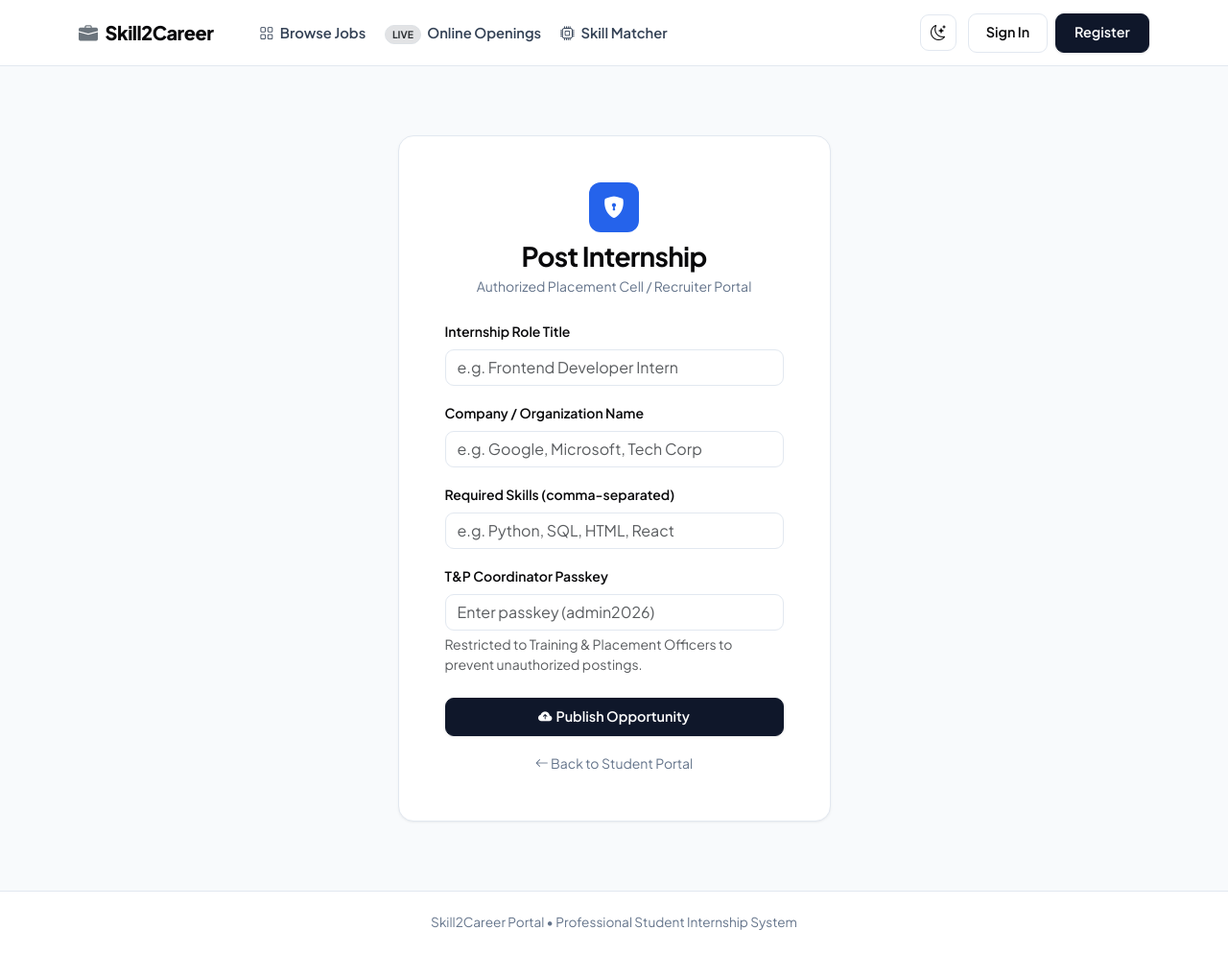
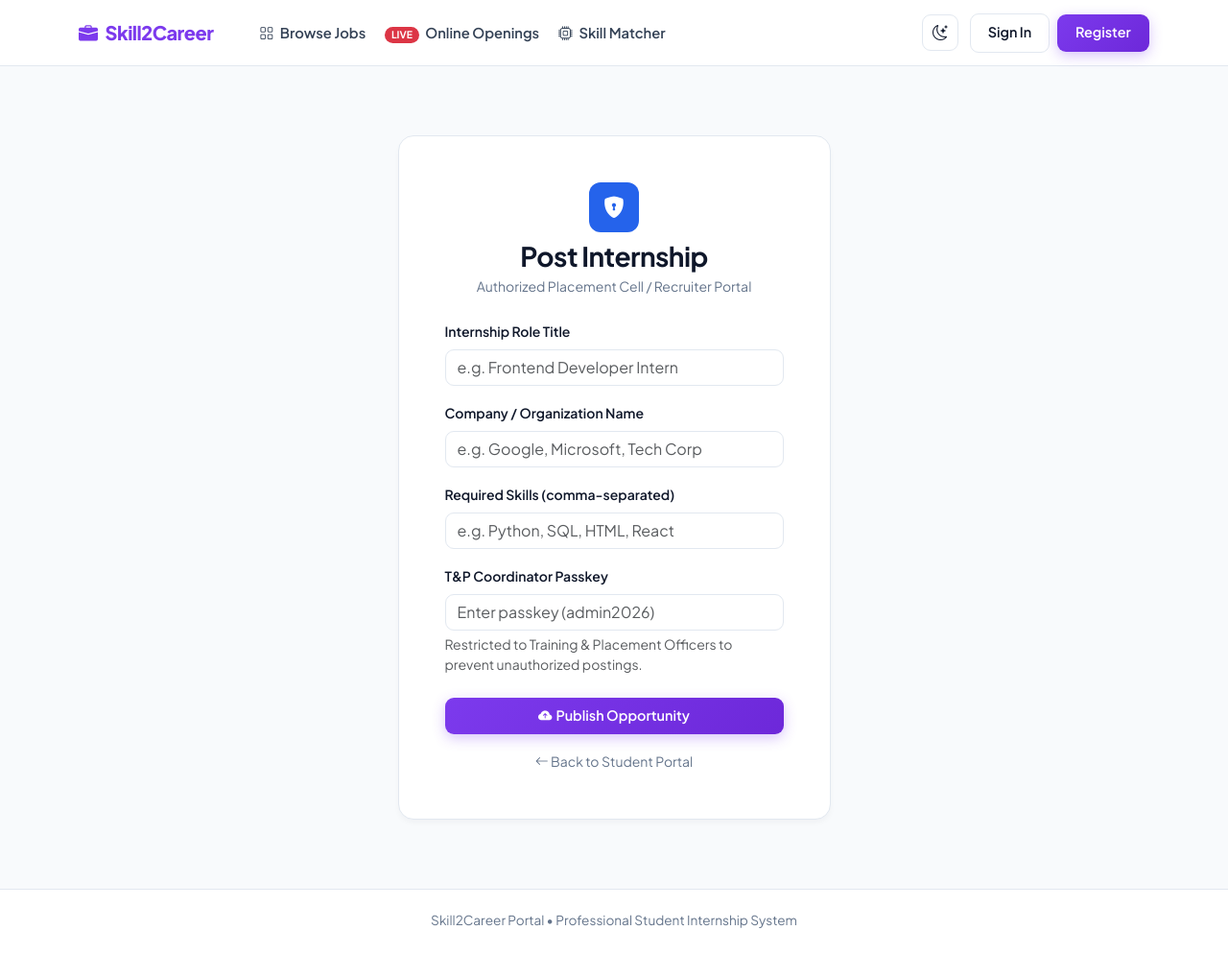
Before and after one commit to karannyx/internship-portal-microproject, a Flask app: page /add_job in a window 1280 px wide. Shown: the whole page at 96% size. After the commit the page ends 967 px from the top, so only its background shows below. Run offline with Flask 3, Linux system fonts and the light colour scheme.

Commit message:
Switch theme to modern electric violet and obsidian palette

```diff
--- a/templates/base.html
+++ b/templates/base.html
@@ -23,46 +23,42 @@
 
     <style>
         /* ====================================================
-           MINIMALIST ZINC & MONOCHROME GREY PALETTE (VERCEL / GITHUB STYLE)
+           PREMIUM MODERN VIOLET / OBSIDIAN PALETTE
            ==================================================== */
         :root {
-            --brand-icon: #71717a;
+            --primary: #7c3aed;          /* Premium Electric Violet */
+            --primary-hover: #6d28d9;
+            --primary-subtle: #f5f3ff;
+            --accent-glow: rgba(124, 58, 237, 0.15);
         }
 
-        /* LIGHT THEME (Crisp Zinc White & Deep Charcoal) */
+        /* LIGHT THEME (Crisp Minimalist Paper & Violet Accent) */
         [data-bs-theme="light"] {
             --body-bg: #f8fafc;
             --nav-bg: #ffffff;
             --card-bg: #ffffff;
             --border-color: #e2e8f0;
-            --text-heading: #09090b;
+            --text-heading: #0f172a;
             --text-body: #334155;
             --text-muted: #64748b;
-            --card-shadow: 0 1px 3px 0 rgba(0, 0, 0, 0.05), 0 1px 2px -1px rgba(0, 0, 0, 0.05);
-            --badge-bg: #f1f5f9;
-            --badge-text: #0f172a;
-            --btn-main-bg: #0f172a;       /* Deep Matte Black */
-            --btn-main-text: #ffffff;
-            --btn-main-hover: #1e293b;
-            --btn-subtle-hover: #f1f5f9;
+            --card-shadow: 0 4px 6px -1px rgba(15, 23, 42, 0.04);
+            --badge-bg: #f5f3ff;
+            --badge-text: #7c3aed;
         }
 
-        /* DARK THEME (Deep Onyx, Studio Charcoal & Silver White) */
+        /* DARK THEME (Deep Obsidian & Neon Violet) */
         [data-bs-theme="dark"] {
-            --body-bg: #09090b;           /* Pure Deep Onyx */
-            --nav-bg: #111113;           /* Sleek Matte Header */
-            --card-bg: #141416;           /* Subtle Elevated Charcoal */
-            --border-color: #26262a;      /* Clean Minimalist Zinc Border */
-            --text-heading: #fafafa;      /* Crisp Silver White */
-            --text-body: #d4d4d8;         /* Soft Balanced Silver Slate */
-            --text-muted: #a1a1aa;
-            --card-shadow: 0 10px 25px -5px rgba(0, 0, 0, 0.6);
-            --badge-bg: #202024;
-            --badge-text: #e4e4e7;
-            --btn-main-bg: #fafafa;       /* High-contrast Crisp Silver/White */
-            --btn-main-text: #09090b;      /* Matte Black Text */
-            --btn-main-hover: #e4e4e7;
-            --btn-subtle-hover: #1f1f23;
+            --body-bg: #090812;          /* True Deep Obsidian */
+            --nav-bg: #0e0c1c;          /* Glass-like Dark Bar */
+            --card-bg: #141226;          /* Elevated Dark Purple Card */
+            --border-color: #262244;     /* Refined Violet-Tinted Border */
+            --text-heading: #f8fafc;     /* Clean Crisp White */
+            --text-body: #cbd5e1;        /* Soft High-Contrast Slate */
+            --text-muted: #94a3b8;
+            --card-shadow: 0 10px 25px -5px rgba(0, 0, 0, 0.5);
+            --badge-bg: #201c3d;
+            --badge-text: #a78bfa;
+            --primary-subtle: #241e45;
         }
 
         body {
@@ -72,30 +68,30 @@
             min-height: 100vh;
             display: flex;
             flex-direction: column;
-            transition: background-color 0.2s ease, color 0.2s ease;
+            transition: background-color 0.25s ease, color 0.25s ease;
         }
 
         h1, h2, h3, h4, h5, h6 {
             color: var(--text-heading) !important;
             font-weight: 700;
-            letter-spacing: -0.025em;
+            letter-spacing: -0.02em;
         }
 
         .text-muted {
             color: var(--text-muted) !important;
         }
 
-        /* Minimalist Navigation Bar */
+        /* Navigation Bar */
         .navbar-custom {
             background: var(--nav-bg) !important;
             border-bottom: 1px solid var(--border-color);
             padding: 0.85rem 0;
-            transition: background-color 0.2s ease, border-color 0.2s ease;
+            transition: background-color 0.25s ease, border-color 0.25s ease;
         }
 
         .navbar-brand {
             font-weight: 800;
-            color: var(--text-heading) !important;
+            color: var(--primary) !important;
             letter-spacing: -0.5px;
             font-size: 1.25rem;
         }
@@ -122,20 +118,20 @@
         }
 
         .card:hover, .card-custom:hover {
-            border-color: #52525b !important;
+            border-color: var(--primary) !important;
             transform: translateY(-2px);
         }
 
-        /* High-Contrast Minimalist Buttons */
+        /* Premium Buttons */
         .btn-primary-custom {
-            background: var(--btn-main-bg) !important;
-            color: var(--btn-main-text) !important;
-            border: 1px solid var(--btn-main-bg) !important;
+            background: linear-gradient(135deg, #7c3aed, #6d28d9) !important;
+            color: #ffffff !important;
+            border: none !important;
             font-weight: 600;
             border-radius: 9px;
             padding: 0.55rem 1.2rem;
             font-size: 0.9rem;
-            box-shadow: 0 1px 3px 0 rgba(0, 0, 0, 0.1);
+            box-shadow: 0 4px 14px rgba(124, 58, 237, 0.3);
             transition: all 0.2s ease;
             text-decoration: none;
             display: inline-flex;
@@ -229,7 +225,7 @@
 <nav class="navbar navbar-expand-lg navbar-custom sticky-top">
     <div class="container">
         <a class="navbar-brand d-flex align-items-center gap-2" href="/">
-            <i class="bi bi-briefcase-fill text-secondary"></i> Skill2Career
+            <i class="bi bi-briefcase-fill"></i> Skill2Career
         </a>
         <button class="navbar-toggler border-0 shadow-none" type="button" data-bs-toggle="collapse" data-bs-target="#navMenu">
             <i class="bi bi-list fs-2 text-secondary"></i>
@@ -241,7 +237,7 @@
                 </li>
                 <li class="nav-item">
                     <a class="nav-link px-2" href="/live_jobs">
-                        <span class="badge bg-secondary-subtle text-secondary-emphasis rounded-pill me-1 border" style="font-size: 0.65rem;">LIVE</span> Online Openings
+                        <span class="badge bg-danger rounded-pill me-1" style="font-size: 0.65rem;">LIVE</span> Online Openings
                     </a>
                 </li>
                 <li class="nav-item">
```
Also changed, not shown: other parts of templates/base.html (+13 -13 lines).
